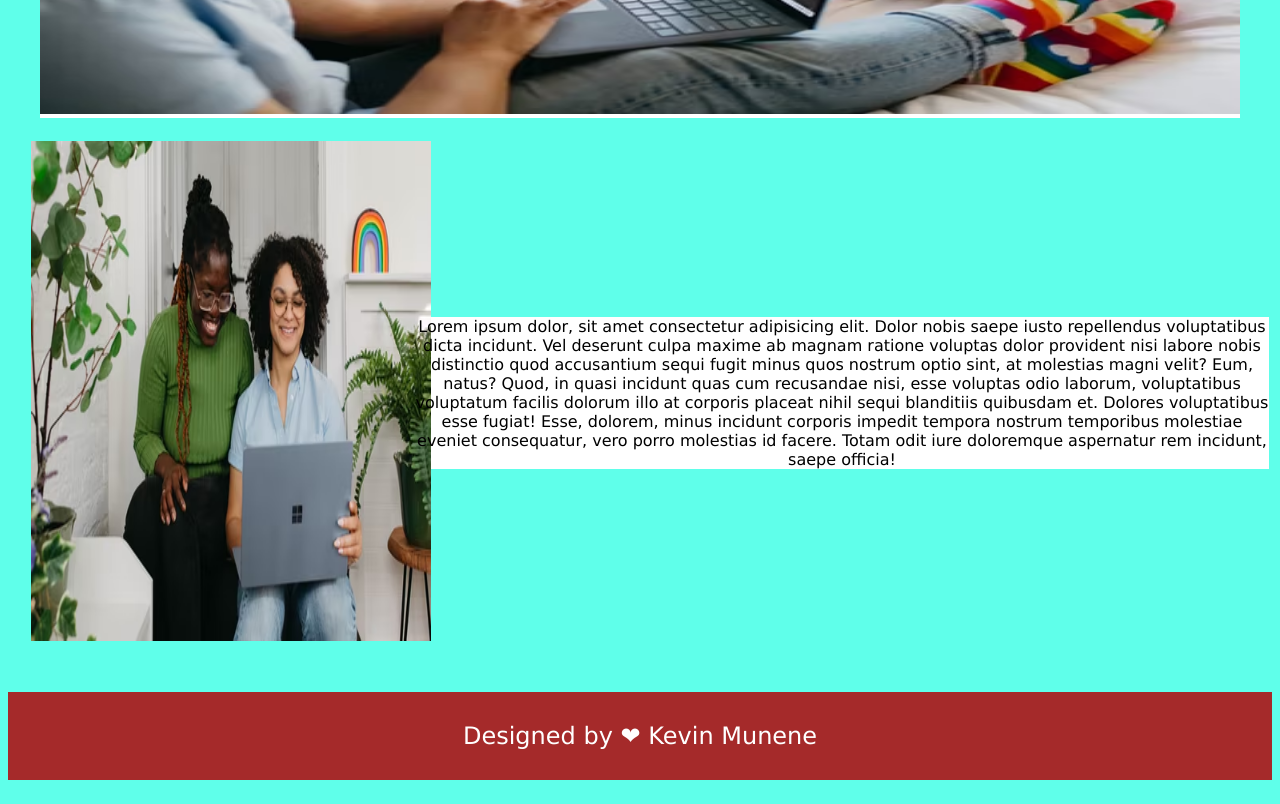
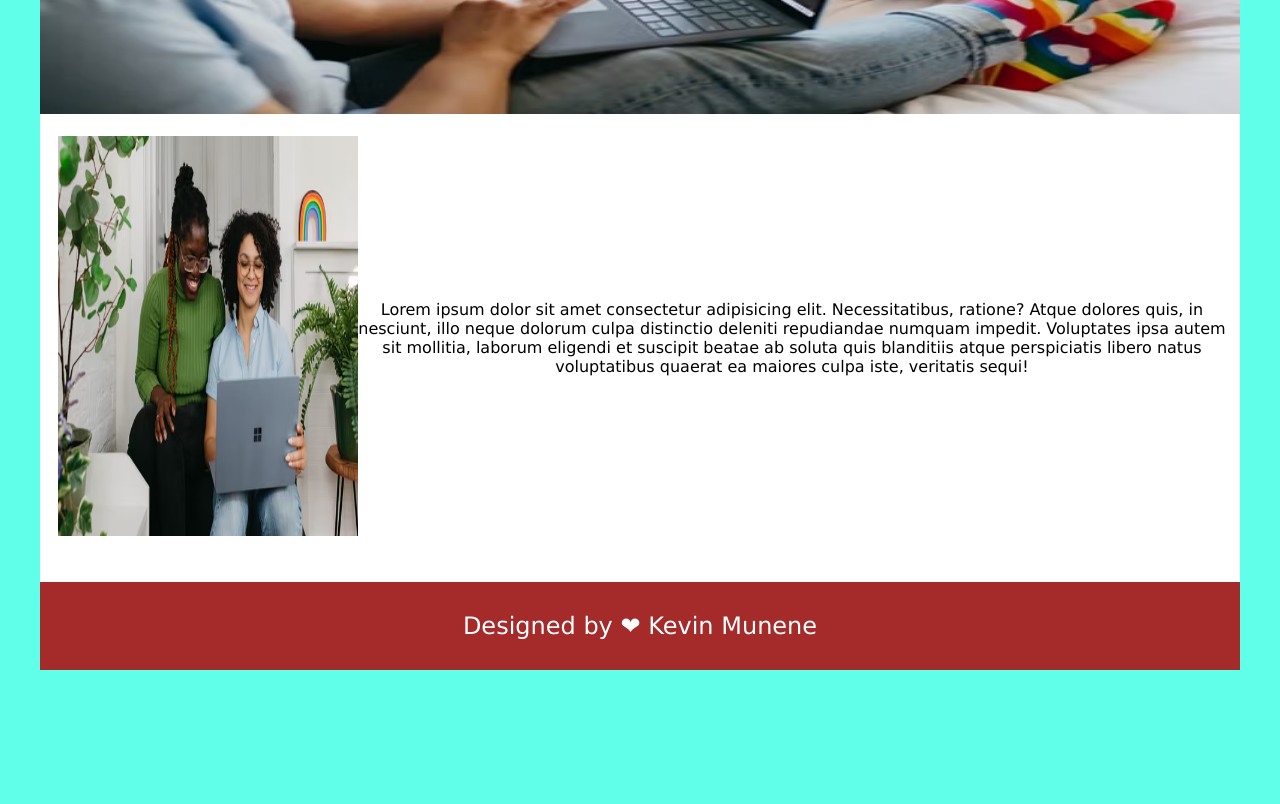
Before and after one commit to plugkevo/hotel-website, a plain HTML site: page index.html in a window 1280 px wide. Shown: the part 460-1264 px from the top of the page. After the commit the page ends 1154 px from the top, so only its background shows below. Drawn offline with Linux system fonts and the light colour scheme.

Commit message:
finished

```diff
--- a/index.html
+++ b/index.html
@@ -21,9 +21,6 @@
             </ul>
         </div>
             <img class="main-img" src="images/photo-1648737154448-ccf0cafae1c2.avif" alt="header image">
-
-
-    </div>
             <table>
                     <tr>
                         <td>
@@ -31,7 +28,7 @@
                         </td>
                             <td>
                                 <p>
-                        Lorem ipsum dolor, sit amet consectetur adipisicing elit. Dolor nobis saepe iusto repellendus voluptatibus dicta incidunt. Vel deserunt culpa maxime ab magnam ratione voluptas dolor provident nisi labore nobis distinctio quod accusantium sequi fugit minus quos nostrum optio sint, at molestias magni velit? Eum, natus? Quod, in quasi incidunt quas cum recusandae nisi, esse voluptas odio laborum, voluptatibus voluptatum facilis dolorum illo at corporis placeat nihil sequi blanditiis quibusdam et. Dolores voluptatibus esse fugiat! Esse, dolorem, minus incidunt corporis impedit tempora nostrum temporibus molestiae eveniet consequatur, vero porro molestias id facere. Totam odit iure doloremque aspernatur rem incidunt, saepe officia!
+                                    Lorem ipsum dolor sit amet consectetur adipisicing elit. Necessitatibus, ratione? Atque dolores quis, in nesciunt, illo neque dolorum culpa distinctio deleniti repudiandae numquam impedit. Voluptates ipsa autem sit mollitia, laborum eligendi et suscipit beatae ab soluta quis blanditiis atque perspiciatis libero natus voluptatibus quaerat ea maiores culpa iste, veritatis sequi!
                                 </p>
                             </td>
                     </tr>
@@ -39,5 +36,8 @@
                     <p class="credits">
                         Designed by  &#10084 Kevin Munene
                     </p>
+
+    </div>
+
 </body>
 </html>
--- a/style.css
+++ b/style.css
@@ -52,8 +52,8 @@ h1.title.hover{
 
 }
 table img{
-    height: 500px;
-    width: 400px;
+    height: 400px;
+    width: 300px;
     margin: 5%;
 
 
@@ -75,6 +75,3 @@ table image:hover{
     transform: rotate(1deg);
     transition: ease-in-out 10ms;
 }
-p{
-    background-color: white;
-}
```
Lines whose indentation alone changed are shown as unchanged.
